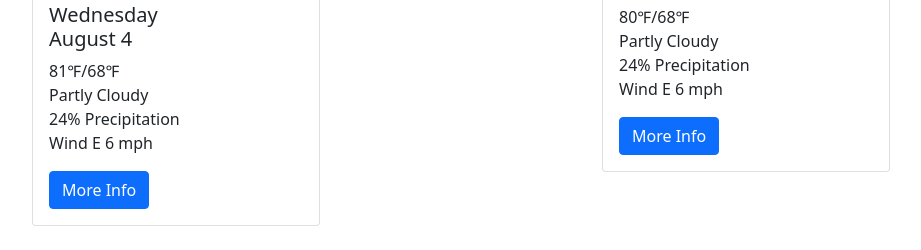
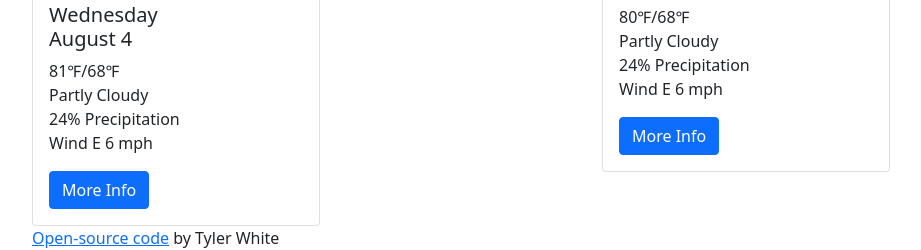
Before and after one commit to TylerWNY/SheCodesPlusProject, a website built with Parcel: page index.html in a window 1280 px wide. Shown: the part 1737-1987 px from the top of the page, without its empty margins (50-971 px from the left). Before the commit the page ends 1963 px from the top, so only its background shows below. Built offline with nearby package versions, Linux system fonts and the light colour scheme.

Commit message:
Added GitHub link to HTML
added link to the SheCodesPlusProject in GitHub to the bottom of the page as per the challenge in the Wk6HW

```diff
--- a/index.html
+++ b/index.html
@@ -202,6 +202,7 @@
             </div>
           </div>
         </div>
+        <div class="code-link"><a href="https://github.com/TylerWNY/SheCodesPlusProject" target="_blank">Open-source code</a> by Tyler White</div>
       </div>
       <script
         src="https://cdn.jsdelivr.net/npm/bootstrap@5.0.2/dist/js/bootstrap.bundle.min.js"
```
